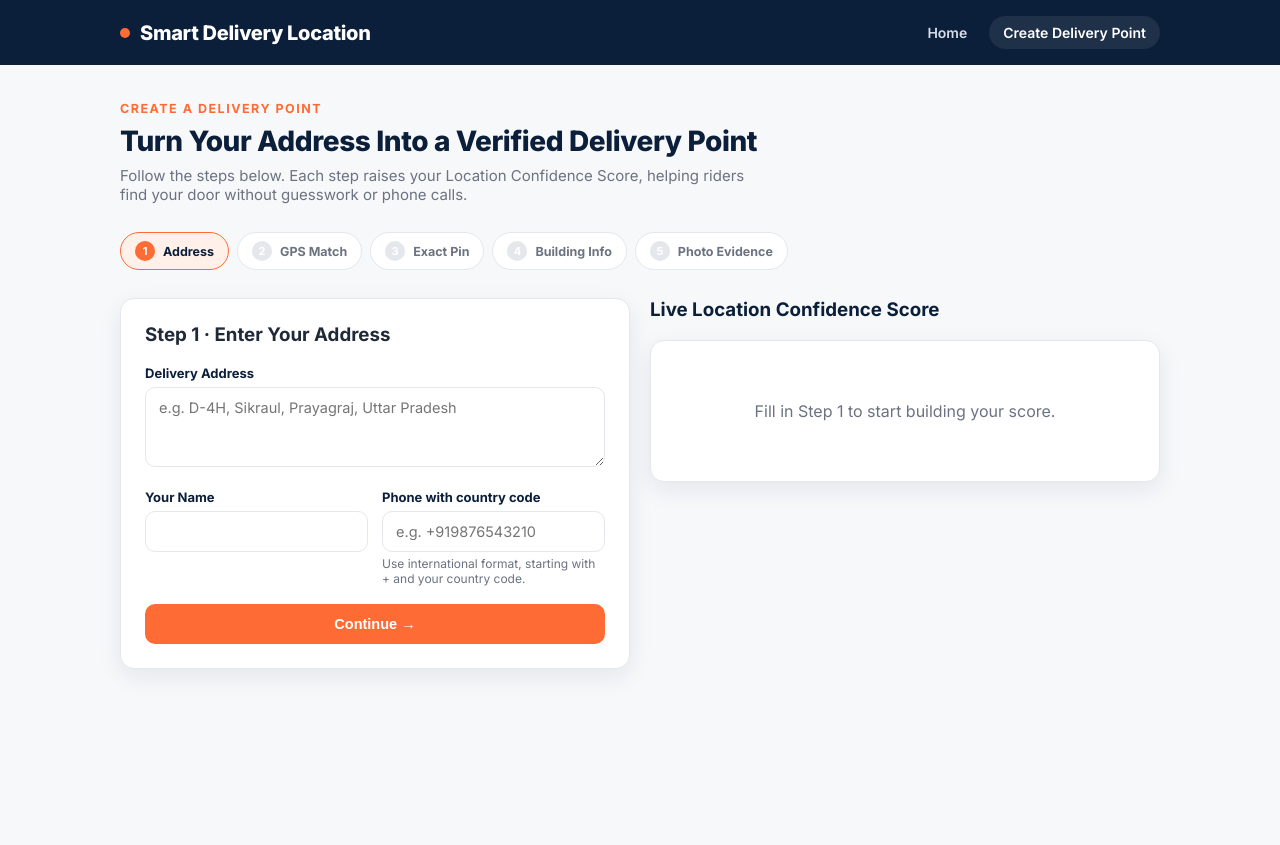
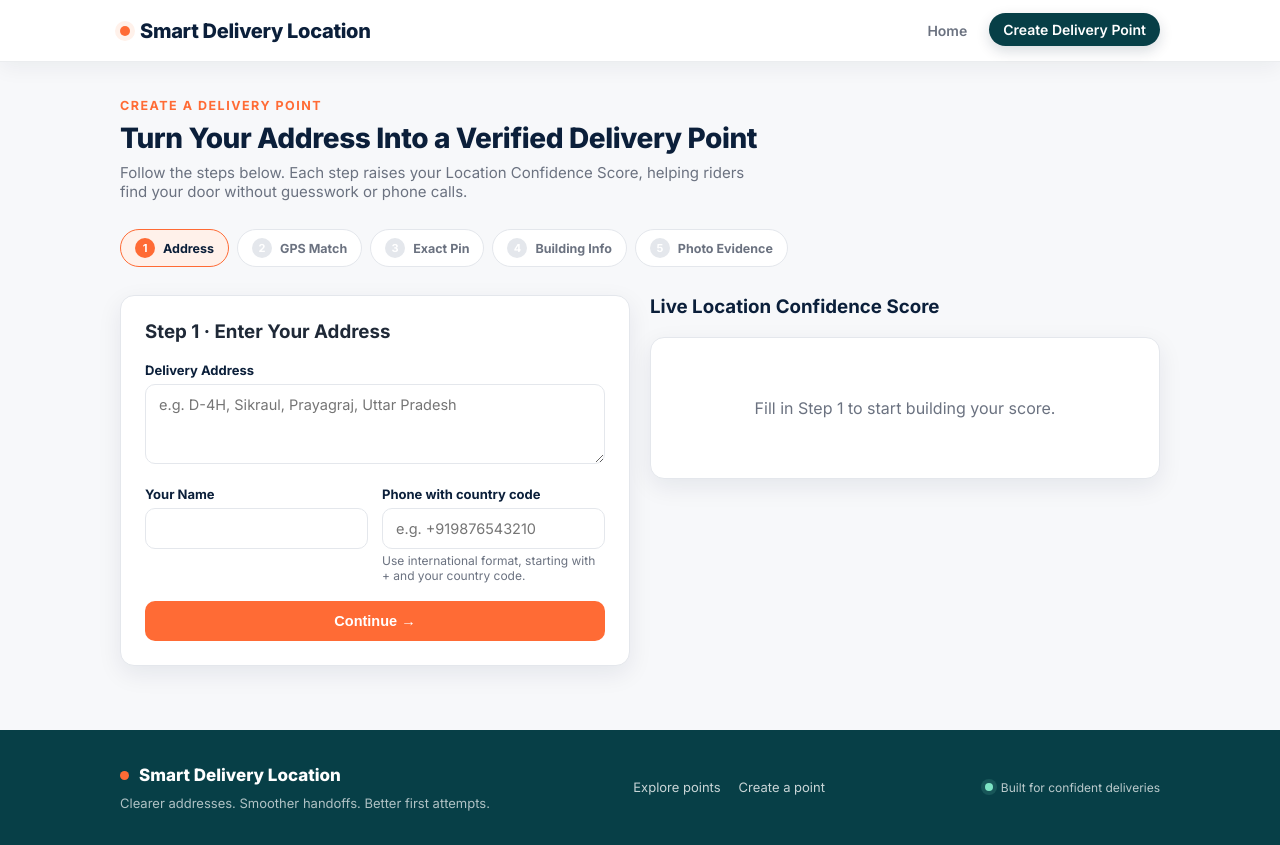
Before and after one commit to VedantPandey0712-coder/smart-delivery-location, a React (Vite) app in the folder client/: page /create in a window 1280 px wide. Before the commit the page ends 800 px from the top, so only its background shows below. Built offline with nearby package versions, Linux system fonts and the light colour scheme; no server answers.

Commit message:
Refresh navigation footer and frontend motion

```diff
--- a/client/src/App.jsx
+++ b/client/src/App.jsx
@@ -30,6 +30,26 @@
         <Route path="/create" element={<CreateDeliveryPoint />} />
         <Route path="/points/:id" element={<DeliveryPointDetail />} />
       </Routes>
+
+      <footer className="site-footer">
+        <div className="container footer-inner">
+          <div>
+            <Link to="/" className="footer-brand">
+              <span className="dot" />
+              Smart Delivery Location
+            </Link>
+            <p className="footer-note">Clearer addresses. Smoother handoffs. Better first attempts.</p>
+          </div>
+          <div className="footer-links">
+            <Link to="/">Explore points</Link>
+            <Link to="/create">Create a point</Link>
+          </div>
+          <div className="footer-status">
+            <span className="status-dot" />
+            Built for confident deliveries
+          </div>
+        </div>
+      </footer>
     </>
   );
 }
--- a/client/src/pages/Home.jsx
+++ b/client/src/pages/Home.jsx
@@ -27,15 +27,15 @@
     <>
       <section className="hero">
         <div className="container">
-          <p className="eyebrow" style={{ color: "#ff6b35" }}>
+          <p className="eyebrow hero-eyebrow" style={{ color: "#ff6b35" }}>
             Intelligent Last-Mile Delivery
           </p>
-          <h1>From an Address to a Verified Delivery Point.</h1>
-          <p>
+          <h1 className="hero-title">From an Address to a Verified Delivery Point.</h1>
+          <p className="hero-copy">
             Smart Delivery Location helps customers create precise, evidence-backed delivery points using GPS,
             exact entrance pins, building context, and photos — so riders find the door on the first try.
           </p>
-          <div className="hero-actions">
+          <div className="hero-actions hero-actions-animated">
             <Link to="/create" className="btn btn-primary">
               + Create a Delivery Point
             </Link>
--- a/client/src/styles.css
+++ b/client/src/styles.css
@@ -5,6 +5,7 @@
   --orange-light: #fff1ea;
   --teal: #14b8a6;
   --teal-light: #e9f8f5;
+  --teal-deep: #073f47;
   --bg: #f7f8fa;
   --white: #ffffff;
   --ink: #1f2937;
@@ -39,9 +40,14 @@
 
 /* ---------- Top bar ---------- */
 .topbar {
-  background: var(--navy);
-  color: white;
-  padding: 16px 0;
+  background: rgba(255, 255, 255, 0.94);
+  color: var(--navy);
+  padding: 14px 0;
+  border-bottom: 1px solid rgba(11, 31, 58, 0.08);
+  box-shadow: 0 5px 22px rgba(11, 31, 58, 0.06);
+  position: relative;
+  z-index: 10;
+  animation: slide-down 0.55s ease both;
 }
 .topbar .container {
   display: flex;
@@ -61,21 +67,35 @@
   height: 10px;
   border-radius: 50%;
   background: var(--orange);
+  box-shadow: 0 0 0 5px var(--orange-light);
 }
 .nav-links {
   display: flex;
   gap: 8px;
+  align-items: center;
 }
 .nav-links a {
   padding: 8px 14px;
   border-radius: 999px;
   font-size: 14px;
   font-weight: 600;
-  color: #d7deea;
+  color: var(--gray);
+  transition: color 0.2s ease, background 0.2s ease, transform 0.2s ease;
 }
 .nav-links a.active,
 .nav-links a:hover {
-  background: rgba(255, 255, 255, 0.08);
+  background: var(--orange-light);
+  color: var(--orange);
+  transform: translateY(-1px);
+}
+.nav-links a:last-child {
+  background: var(--navy);
+  color: white;
+  box-shadow: 0 5px 14px rgba(11, 31, 58, 0.16);
+}
+.nav-links a:last-child:hover,
+.nav-links a:last-child.active {
+  background: var(--teal-deep);
   color: white;
 }
 
@@ -184,10 +204,14 @@
   font-size: 14.5px;
   border: none;
   cursor: pointer;
-  transition: transform 0.08s ease, opacity 0.15s ease;
+  transition: transform 0.2s ease, opacity 0.2s ease, box-shadow 0.2s ease;
 }
 .btn:active {
   transform: scale(0.98);
+}
+.btn:hover:not(:disabled) {
+  transform: translateY(-2px);
+  box-shadow: 0 8px 18px rgba(11, 31, 58, 0.14);
 }
 .btn:disabled {
   opacity: 0.5;
@@ -426,7 +450,17 @@
   justify-content: space-between;
   gap: 16px;
   padding: 18px 20px;
+  animation: rise-in 0.55s ease both;
+  transition: transform 0.22s ease, box-shadow 0.22s ease, border-color 0.22s ease;
 }
+.point-card:hover {
+  transform: translateY(-4px);
+  border-color: rgba(20, 184, 166, 0.45);
+  box-shadow: 0 14px 30px rgba(11, 31, 58, 0.12);
+}
+.point-card:nth-child(2) { animation-delay: 0.06s; }
+.point-card:nth-child(3) { animation-delay: 0.12s; }
+.point-card:nth-child(4) { animation-delay: 0.18s; }
 .point-card-main {
   min-width: 0;
 }
@@ -486,26 +520,128 @@
 }
 
 .hero {
-  background: var(--navy);
+  background: radial-gradient(circle at 86% 18%, rgba(20, 184, 166, 0.26), transparent 28%),
+    linear-gradient(135deg, var(--navy) 0%, #102f52 58%, var(--teal-deep) 100%);
   color: white;
-  padding: 56px 0;
+  padding: 74px 0 82px;
+  overflow: hidden;
+  position: relative;
+}
+.hero::after {
+  content: "";
+  position: absolute;
+  width: 360px;
+  height: 360px;
+  right: -110px;
+  bottom: -220px;
+  border: 1px solid rgba(255, 255, 255, 0.18);
+  border-radius: 50%;
+  box-shadow: 0 0 0 28px rgba(255, 255, 255, 0.035), 0 0 0 58px rgba(255, 255, 255, 0.025);
+  animation: pulse-ring 5s ease-in-out infinite;
 }
 .hero h1 {
   font-size: 36px;
   font-weight: 800;
   letter-spacing: -0.6px;
   margin: 0 0 14px;
+  max-width: 700px;
+  animation: rise-in 0.7s 0.12s ease both;
 }
-.hero p {
+.hero-eyebrow {
+  animation: rise-in 0.6s ease both;
+}
+.hero-copy {
   color: #d7deea;
   font-size: 16px;
   max-width: 560px;
   margin: 0 0 26px;
+  animation: rise-in 0.7s 0.22s ease both;
 }
 .hero-actions {
   display: flex;
   gap: 12px;
   flex-wrap: wrap;
+}
+.hero-actions-animated {
+  animation: rise-in 0.7s 0.32s ease both;
+}
+
+/* ---------- Footer ---------- */
+.site-footer {
+  background: var(--teal-deep);
+  color: white;
+  padding: 34px 0;
+}
+.footer-inner {
+  display: grid;
+  grid-template-columns: 1.5fr 1fr auto;
+  align-items: center;
+  gap: 28px;
+}
+.footer-brand {
+  display: inline-flex;
+  align-items: center;
+  gap: 10px;
+  font-weight: 800;
+  font-size: 17px;
+}
+.footer-brand .dot {
+  width: 9px;
+  height: 9px;
+  border-radius: 50%;
+  background: var(--orange);
+}
+.footer-note {
+  color: rgba(255, 255, 255, 0.68);
+  font-size: 13px;
+  margin: 10px 0 0;
+}
+.footer-links {
+  display: flex;
+  gap: 18px;
+  font-size: 13px;
+  color: rgba(255, 255, 255, 0.78);
+}
+.footer-links a { transition: color 0.2s ease; }
+.footer-links a:hover { color: white; }
+.footer-status {
+  display: flex;
+  align-items: center;
+  gap: 8px;
+  color: rgba(255, 255, 255, 0.72);
+  font-size: 12px;
+  white-space: nowrap;
+}
+.status-dot {
+  width: 8px;
+  height: 8px;
+  border-radius: 50%;
+  background: #7de3c4;
+  box-shadow: 0 0 0 4px rgba(125, 227, 196, 0.14);
+}
+
+@keyframes slide-down {
+  from { opacity: 0; transform: translateY(-12px); }
+  to { opacity: 1; transform: translateY(0); }
+}
+@keyframes rise-in {
+  from { opacity: 0; transform: translateY(16px); }
+  to { opacity: 1; transform: translateY(0); }
+}
+@keyframes pulse-ring {
+  0%, 100% { transform: scale(0.96); opacity: 0.7; }
+  50% { transform: scale(1.04); opacity: 1; }
+}
+
+@media (max-width: 700px) {
+  .topbar .container { align-items: flex-start; gap: 14px; }
+  .brand { font-size: 17px; }
+  .nav-links { gap: 2px; }
+  .nav-links a { padding: 7px 9px; font-size: 12px; }
+  .hero { padding: 54px 0 64px; }
+  .hero h1 { font-size: 31px; }
+  .footer-inner { grid-template-columns: 1fr; gap: 18px; }
+  .footer-status { white-space: normal; }
 }
 
 .section-title {
```
